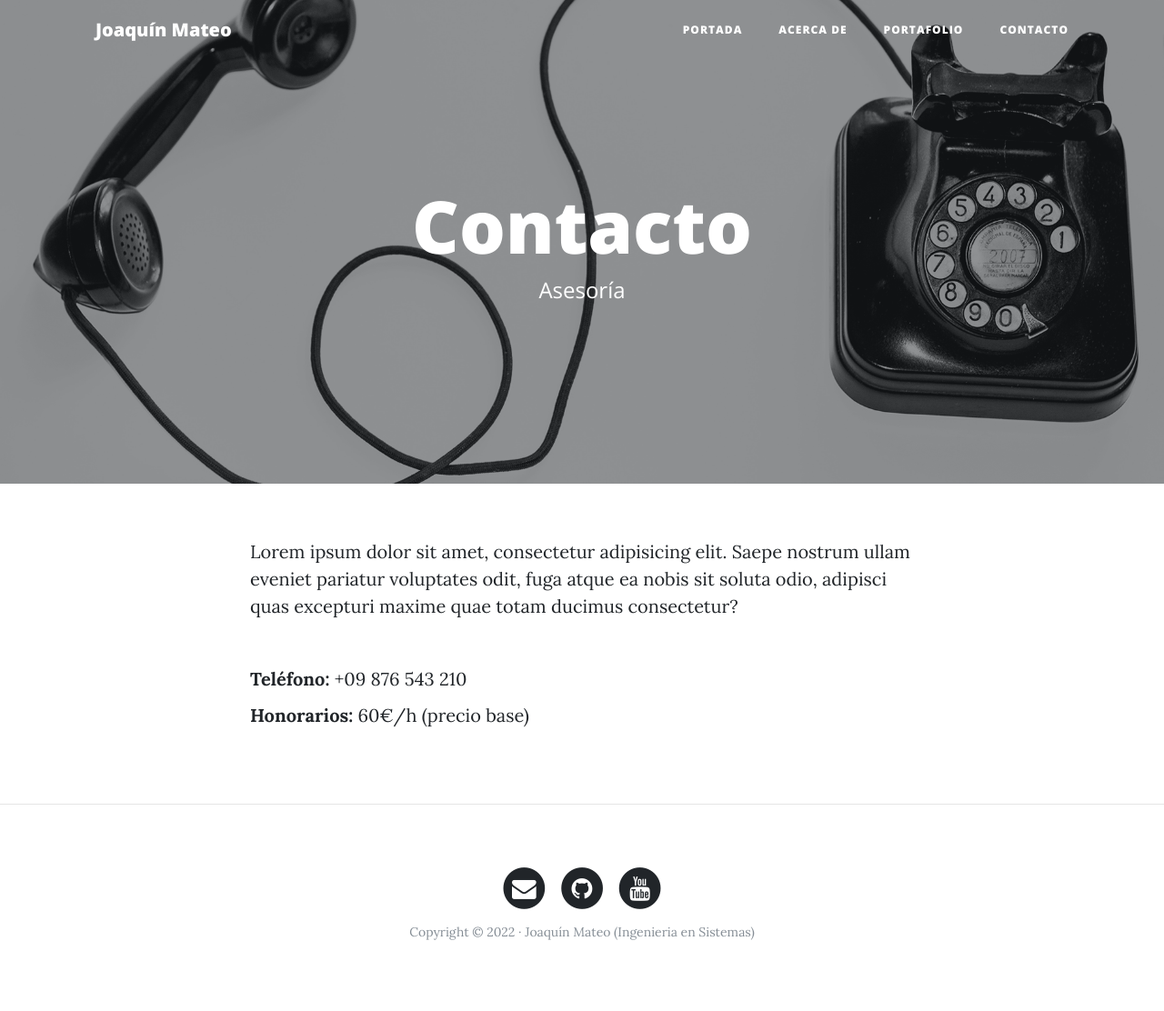
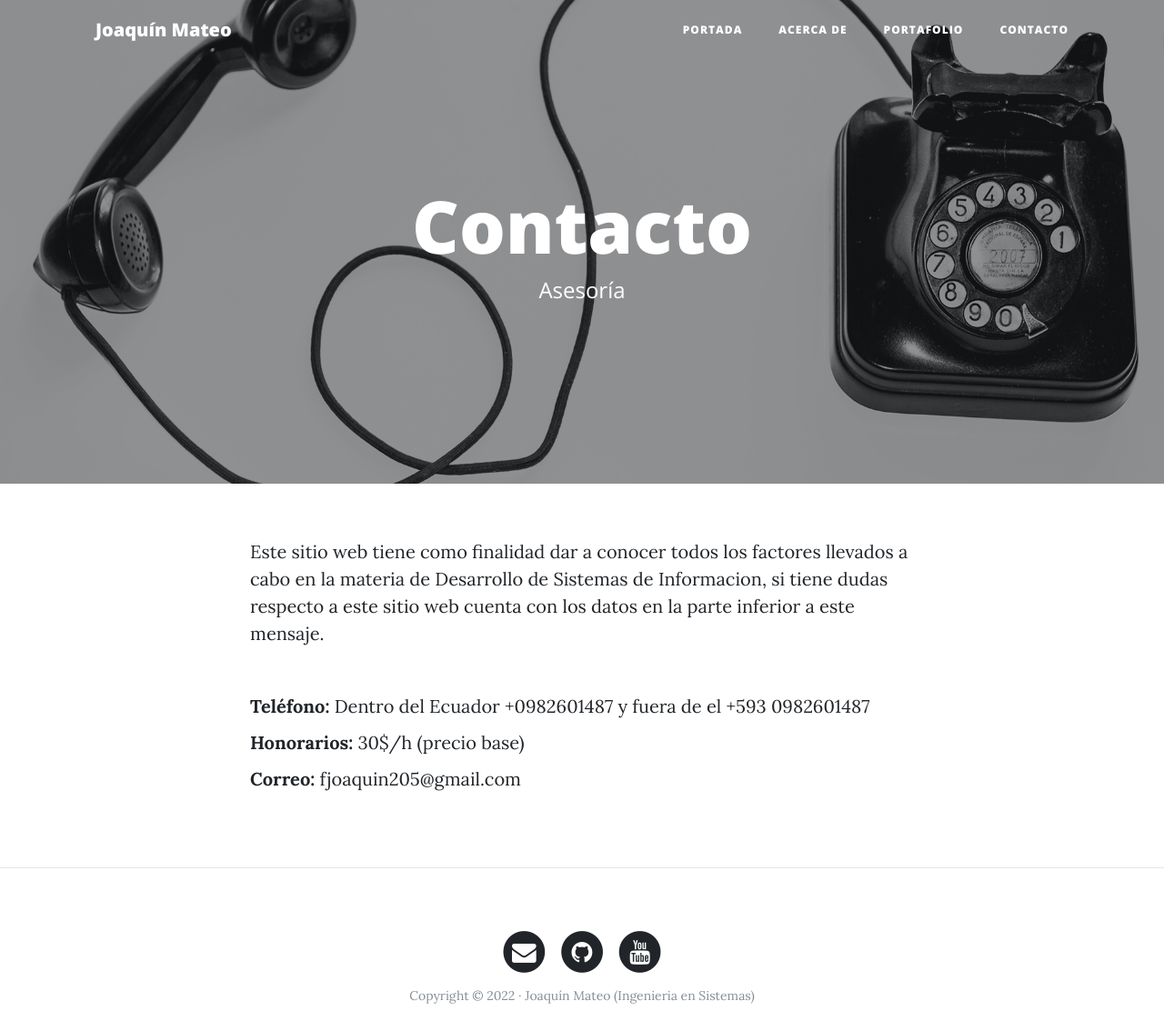
Before and after one commit to JoaquinMFZ/Web-Personal-TrabajoEZ, a Django app: page /Contact/ in a window 1280 px wide. Shown: the top 1112 px of the page at 91% size. Before the commit the page ends 1034 px from the top, so only its background shows below. Run offline with Django 4.2, Linux system fonts and the light colour scheme; some libraries are stand-ins or nearby versions.

Commit message:
Update Contact.html

```diff
--- a/webpersonalMF/Corexd/Templates/Corexd/Contact.html
+++ b/webpersonalMF/Corexd/Templates/Corexd/Contact.html
@@ -13,10 +13,12 @@
     <div class="container">
       <div class="row">
         <div class="col-lg-8 col-md-10 mx-auto">
-          <p>Lorem ipsum dolor sit amet, consectetur adipisicing elit. Saepe nostrum ullam eveniet pariatur voluptates odit, fuga atque ea nobis sit soluta odio, adipisci quas excepturi maxime quae totam ducimus consectetur?</p>
+          <p>Este sitio web tiene como finalidad dar a conocer todos los factores llevados a cabo en la materia de Desarrollo de Sistemas de Informacion, si tiene dudas respecto a
+          este sitio web cuenta con los datos en la parte inferior a este mensaje.</p>
           <br>
-          <p><b>Teléfono:</b> +09 876 543 210</p>
-          <p><b>Honorarios:</b> 60€/h (precio base)</p>
+          <p><b>Teléfono:</b> Dentro del Ecuador +0982601487 y fuera de el +593 0982601487</p>
+          <p><b>Honorarios:</b> 30$/h (precio base)</p>
+           <p><b>Correo:</b> fjoaquin205@gmail.com </p>
         </div>
       </div>
     </div>
```
